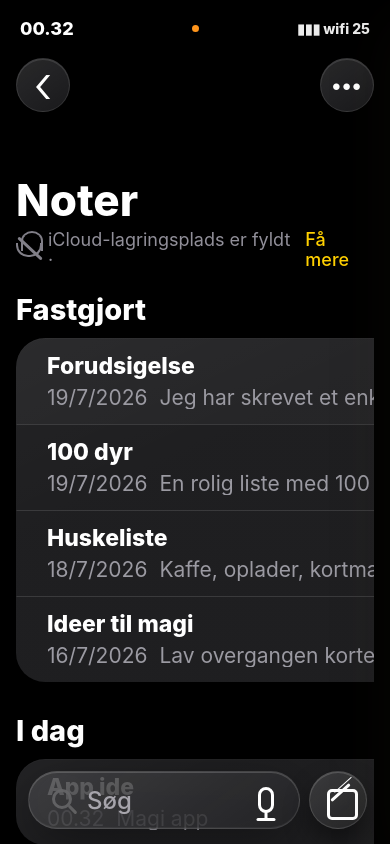
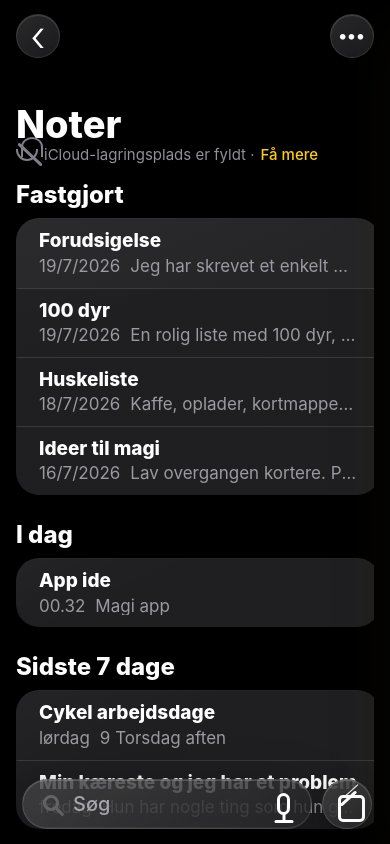
Before and after one commit to Thyxo/Notes-app, a plain HTML site: page index.html in a window 390 px wide. Drawn offline with Linux system fonts and the light colour scheme.

Commit message:
Refine mobile Notes app layout

```diff
--- a/index.html
+++ b/index.html
@@ -3,7 +3,7 @@
   <head>
     <meta charset="utf-8" />
     <meta name="viewport" content="width=device-width, initial-scale=1, viewport-fit=cover" />
-    <meta name="theme-color" content="#f7f4eb" />
+    <meta name="theme-color" content="#000000" />
     <title>Noter</title>
     <link rel="manifest" href="manifest.webmanifest" />
     <link rel="stylesheet" href="styles.css" />
@@ -28,11 +28,6 @@
       </aside>
 
       <section class="note-list-panel glass-panel" aria-label="Noteliste">
-        <div class="ios-status" aria-hidden="true">
-          <span>00.32</span>
-          <span class="status-dot"></span>
-          <span class="status-icons">▮▮▮  wifi  25</span>
-        </div>
         <div class="toolbar topbar">
           <button class="mobile-back round-nav" id="backToFolders" type="button" aria-label="Mapper">‹</button>
           <h1 id="folderTitle">Noter</h1>
@@ -53,7 +48,7 @@
 
       <article class="editor-panel glass-panel" id="editorPanel" aria-label="Note">
         <div class="toolbar editor-toolbar">
-          <button class="mobile-back" id="backToNotes" type="button" aria-label="Noter">Noter</button>
+          <button class="mobile-back note-back-pill" id="backToNotes" type="button" aria-label="Noter">Noter</button>
           <div class="editor-actions" aria-hidden="true">
             <span></span><span></span><span></span>
           </div>
--- a/styles.css
+++ b/styles.css
@@ -35,8 +35,14 @@
 
 html,
 body {
+  position: fixed;
+  inset: 0;
+  width: 100%;
   height: 100%;
   margin: 0;
+  overflow: hidden;
+  overscroll-behavior: none;
+  touch-action: none;
 }
 
 body {
@@ -116,6 +122,8 @@ button {
   grid-template-columns: minmax(220px, 260px) minmax(280px, 370px) minmax(420px, 1fr);
   gap: 12px;
   height: 100dvh;
+  overflow: hidden;
+  overscroll-behavior: none;
   padding: max(12px, env(safe-area-inset-top)) max(12px, env(safe-area-inset-right)) max(12px, env(safe-area-inset-bottom)) max(12px, env(safe-area-inset-left));
 }
 
@@ -470,7 +478,6 @@ button {
   background: transparent;
 }
 
-.ios-status,
 .storage-warning,
 .compose-button,
 .mic-symbol {
@@ -626,6 +633,10 @@ button {
   body {
     overflow: hidden;
     background: #000;
+    position: fixed;
+    inset: 0;
+    width: 100vw;
+    height: 100dvh;
   }
 
   .backdrop {
@@ -633,11 +644,16 @@ button {
   }
 
   .app-shell {
+    position: fixed;
+    inset: 0;
     display: block;
     width: 100vw;
     height: 100dvh;
+    max-width: 100vw;
     overflow: hidden;
     padding: 0;
+    background: #000;
+    contain: layout paint size;
   }
 
   .sidebar,
@@ -648,6 +664,7 @@ button {
     border-radius: 0;
     transform: translateX(100%);
     transition: transform 430ms cubic-bezier(0.2, 1.08, 0.2, 1);
+    will-change: transform;
   }
 
   .sidebar {
@@ -665,7 +682,8 @@ button {
     box-shadow: none;
     backdrop-filter: none;
     -webkit-backdrop-filter: none;
-    padding: 0 16px;
+    padding: max(10px, env(safe-area-inset-top)) 16px max(10px, env(safe-area-inset-bottom));
+    touch-action: pan-y;
   }
 
   .note-list-panel::after {
@@ -673,10 +691,14 @@ button {
   }
 
   .editor-panel {
-    padding: max(12px, env(safe-area-inset-top)) 12px max(12px, env(safe-area-inset-bottom));
+    display: flex;
+    flex-direction: column;
+    overflow: hidden;
+    padding: 0;
     border: 0;
     border-radius: 0;
     background: #000;
+    touch-action: pan-y;
   }
 
   .app-shell.show-folders .sidebar {
@@ -699,67 +721,39 @@ button {
     display: grid;
   }
 
-  .ios-status {
-    display: grid;
-    grid-template-columns: 1fr auto 1fr;
-    align-items: center;
-    min-height: 44px;
-    padding: max(12px, env(safe-area-inset-top)) 4px 0;
-    color: #fff;
-    font-size: 18px;
-    font-weight: 760;
-  }
-
-  .status-dot {
-    width: 7px;
-    height: 7px;
-    border-radius: 50%;
-    background: #ff951c;
-  }
-
-  .status-icons {
-    justify-self: end;
-    max-width: 116px;
-    overflow: hidden;
-    color: #fff;
-    font-size: 14px;
-    white-space: nowrap;
-    opacity: 0.92;
-  }
-
   .topbar {
     display: grid;
-    grid-template-columns: 62px 1fr 62px;
+    grid-template-columns: 48px 1fr 48px;
     grid-template-areas:
       "back spacer more"
       "title title title";
-    min-height: 174px;
-    padding: 14px 0 0;
+    min-height: 126px;
+    padding: 4px 0 0;
     align-items: start;
   }
 
   .topbar h1 {
     grid-area: title;
     align-self: end;
-    margin: 56px 0 0;
+    margin: 36px 0 0;
     color: #fff;
-    font-size: 44px;
+    font-size: 38px;
     font-weight: 800;
     line-height: 0.95;
     letter-spacing: 0;
   }
 
   .round-nav {
-    width: 54px;
-    height: 54px;
-    min-width: 54px;
+    width: 44px;
+    height: 44px;
+    min-width: 44px;
     border-radius: 50%;
     border: 1px solid rgba(255, 255, 255, 0.1);
     background:
       linear-gradient(145deg, rgba(255, 255, 255, 0.08), rgba(255, 255, 255, 0.02)),
       rgba(28, 28, 30, 0.82);
     color: #fff;
-    font-size: 52px;
+    font-size: 42px;
     font-weight: 290;
     line-height: 1;
     box-shadow: inset 0 1px 0 rgba(255, 255, 255, 0.12), 0 12px 26px rgba(0, 0, 0, 0.38);
@@ -775,7 +769,7 @@ button {
   .more-button {
     grid-area: more;
     justify-self: end;
-    font-size: 21px;
+    font-size: 18px;
     font-weight: 800;
     letter-spacing: 1px;
   }
@@ -784,9 +778,9 @@ button {
     display: flex;
     align-items: center;
     gap: 6px;
-    margin: 8px 0 24px;
+    margin: 4px 0 20px;
     color: #918f99;
-    font-size: 18px;
+    font-size: 15px;
     line-height: 1.15;
   }
 
@@ -797,8 +791,8 @@ button {
 
   .cloud-icon {
     position: relative;
-    width: 26px;
-    height: 14px;
+    width: 22px;
+    height: 12px;
     border: 2px solid #8f8d97;
     border-top: 0;
     border-radius: 0 0 12px 12px;
@@ -833,9 +827,13 @@ button {
 
   .note-list {
     flex: 1;
-    gap: 34px;
+    gap: 28px;
     overflow: auto;
+    overflow-x: hidden;
     padding: 0 0 118px;
+    overscroll-behavior: contain;
+    -webkit-overflow-scrolling: touch;
+    touch-action: pan-y;
     scrollbar-width: none;
   }
 
@@ -844,15 +842,15 @@ button {
   }
 
   .note-section h2 {
-    margin: 0 0 14px;
+    margin: 0 0 11px;
     color: #fff;
-    font-size: 29px;
+    font-size: 24px;
     font-weight: 780;
     line-height: 1;
   }
 
   .note-group-card {
-    border-radius: 29px;
+    border-radius: 23px;
     background:
       linear-gradient(155deg, rgba(255, 255, 255, 0.035), rgba(255, 255, 255, 0.01) 36%),
       #1c1c1e;
@@ -860,9 +858,10 @@ button {
   }
 
   .note-row {
-    min-height: 72px;
-    padding: 15px 30px 14px;
+    min-height: 62px;
+    padding: 12px 22px 11px;
     color: #fff;
+    max-width: 100%;
   }
 
   .note-row.active {
@@ -876,9 +875,9 @@ button {
   }
 
   .note-row h3 {
-    margin: 0 0 7px;
+    margin: 0 0 5px;
     overflow: hidden;
-    font-size: 23px;
+    font-size: 19px;
     font-weight: 760;
     line-height: 1.08;
     text-overflow: ellipsis;
@@ -888,9 +887,9 @@ button {
   .note-row-meta {
     display: grid;
     grid-template-columns: auto minmax(0, 1fr);
-    gap: 12px;
+    gap: 10px;
     color: #9b9aa2;
-    font-size: 21px;
+    font-size: 17px;
     line-height: 1.1;
   }
 
@@ -903,8 +902,8 @@ button {
   .search-wrap {
     position: fixed;
     z-index: 9;
-    left: 28px;
-    right: 90px;
+    left: 22px;
+    right: 78px;
     bottom: max(15px, env(safe-area-inset-bottom));
     display: block;
     margin: 0;
@@ -912,15 +911,15 @@ button {
   }
 
   .search-wrap input {
-    height: 58px;
+    height: 50px;
     border-radius: 999px;
-    padding: 0 58px 0 58px;
+    padding: 0 50px 0 50px;
     border: 1px solid rgba(255, 255, 255, 0.13);
     background:
       linear-gradient(145deg, rgba(255, 255, 255, 0.13), rgba(255, 255, 255, 0.025)),
       rgba(33, 33, 35, 0.78);
     color: #fff;
-    font-size: 24px;
+    font-size: 20px;
     font-weight: 520;
     box-shadow:
       inset 0 1px 0 rgba(255, 255, 255, 0.17),
@@ -935,10 +934,10 @@ button {
   }
 
   .search-symbol {
-    left: 24px;
-    top: 18px;
-    width: 20px;
-    height: 20px;
+    left: 21px;
+    top: 16px;
+    width: 16px;
+    height: 16px;
     border-width: 3px;
     border-color: #fff;
     opacity: 0.96;
@@ -955,10 +954,10 @@ button {
   .mic-symbol {
     display: block;
     position: absolute;
-    right: 26px;
-    top: 16px;
-    width: 16px;
-    height: 26px;
+    right: 22px;
+    top: 14px;
+    width: 13px;
+    height: 22px;
     border: 3px solid #fff;
     border-radius: 999px;
   }
@@ -989,10 +988,10 @@ button {
     display: block;
     position: fixed;
     z-index: 10;
-    right: 23px;
+    right: 18px;
     bottom: max(15px, env(safe-area-inset-bottom));
-    width: 58px;
-    height: 58px;
+    width: 50px;
+    height: 50px;
     border: 1px solid rgba(255, 255, 255, 0.13);
     border-radius: 50%;
     background:
@@ -1006,10 +1005,10 @@ button {
   .compose-button::before {
     content: "";
     position: absolute;
-    width: 25px;
-    height: 25px;
-    left: 17px;
-    top: 17px;
+    width: 21px;
+    height: 21px;
+    left: 15px;
+    top: 15px;
     border: 3px solid #fff;
     border-radius: 5px;
   }
@@ -1017,10 +1016,10 @@ button {
   .compose-button::after {
     content: "";
     position: absolute;
-    width: 25px;
+    width: 21px;
     height: 3px;
-    right: 13px;
-    top: 19px;
+    right: 12px;
+    top: 17px;
     border-radius: 999px;
     background: #fff;
     transform: rotate(-42deg);
@@ -1028,15 +1027,86 @@ button {
   }
 
   .note-page {
-    padding: 70px 22px 26px;
+    flex: 1;
+    overflow: auto;
+    overflow-x: hidden;
+    padding: 24px 30px 82px;
     border-radius: 0;
     background: #000;
     color: #fff;
+    overscroll-behavior: contain;
+    -webkit-overflow-scrolling: touch;
+    touch-action: pan-y;
   }
 
   .editor-toolbar {
-    border-bottom: 0;
-    padding-bottom: 0;
+    flex: 0 0 116px;
+    display: grid;
+    grid-template-columns: auto 1fr auto;
+    align-items: start;
+    min-height: 116px;
+    padding: max(30px, env(safe-area-inset-top)) 24px 0;
+    border-bottom: 1px solid rgba(255, 255, 255, 0.28);
+    background:
+      radial-gradient(circle at 48% 0%, rgba(255, 255, 255, 0.2), transparent 42%),
+      linear-gradient(180deg, rgba(92, 92, 94, 0.78), rgba(23, 23, 24, 0.9) 68%, rgba(0, 0, 0, 0.96));
+    box-shadow: inset 0 1px 0 rgba(255, 255, 255, 0.28);
+    backdrop-filter: blur(30px) saturate(1.4);
+    -webkit-backdrop-filter: blur(30px) saturate(1.4);
+  }
+
+  .note-back-pill {
+    width: auto;
+    min-width: 74px;
+    height: 36px;
+    padding: 0 16px;
+    border-radius: 999px;
+    border: 1px solid rgba(255, 255, 255, 0.18);
+    background: rgba(255, 255, 255, 0.12);
+    color: #ffe05d;
+    font-size: 17px;
+    font-weight: 720;
+    box-shadow: inset 0 1px 0 rgba(255, 255, 255, 0.14);
+    backdrop-filter: blur(24px) saturate(1.45);
+    -webkit-backdrop-filter: blur(24px) saturate(1.45);
+  }
+
+  .editor-actions {
+    display: flex;
+    justify-content: flex-end;
+    gap: 13px;
+    padding-top: 3px;
+  }
+
+  .editor-actions span {
+    width: 29px;
+    height: 29px;
+    border-radius: 50%;
+    border: 1px solid rgba(255, 255, 255, 0.14);
+    background: rgba(255, 255, 255, 0.08);
+    box-shadow: inset 0 1px 0 rgba(255, 255, 255, 0.08);
+  }
+
+  .edited {
+    margin: 0 0 28px;
+    color: #a4a2aa;
+    font-size: 15px;
+    text-align: center;
+  }
+
+  .note-page h2 {
+    margin: 0 0 28px;
+    color: #fff;
+    font-size: 32px;
+    font-weight: 780;
+    line-height: 1;
+  }
+
+  .note-page p,
+  .note-page li {
+    color: #f2f2f7;
+    font-size: 22px;
+    line-height: 1.34;
   }
 
   .brand span:last-child,
@@ -1052,6 +1122,15 @@ button {
 
   .numbered-list {
     columns: 1;
+    margin: 0;
+    padding-left: 2.4ch;
+    column-gap: 0;
+    list-style-position: outside;
+  }
+
+  .numbered-list li {
+    padding: 4px 0;
+    break-inside: auto;
   }
 
   .hotspot {
--- a/sw.js
+++ b/sw.js
@@ -1,4 +1,4 @@
-const CACHE_NAME = "liquid-notes-v4";
+const CACHE_NAME = "liquid-notes-v5";
 const ASSETS = ["./", "./index.html", "./styles.css", "./app.js", "./manifest.webmanifest"];
 
 self.addEventListener("install", (event) => {
```
